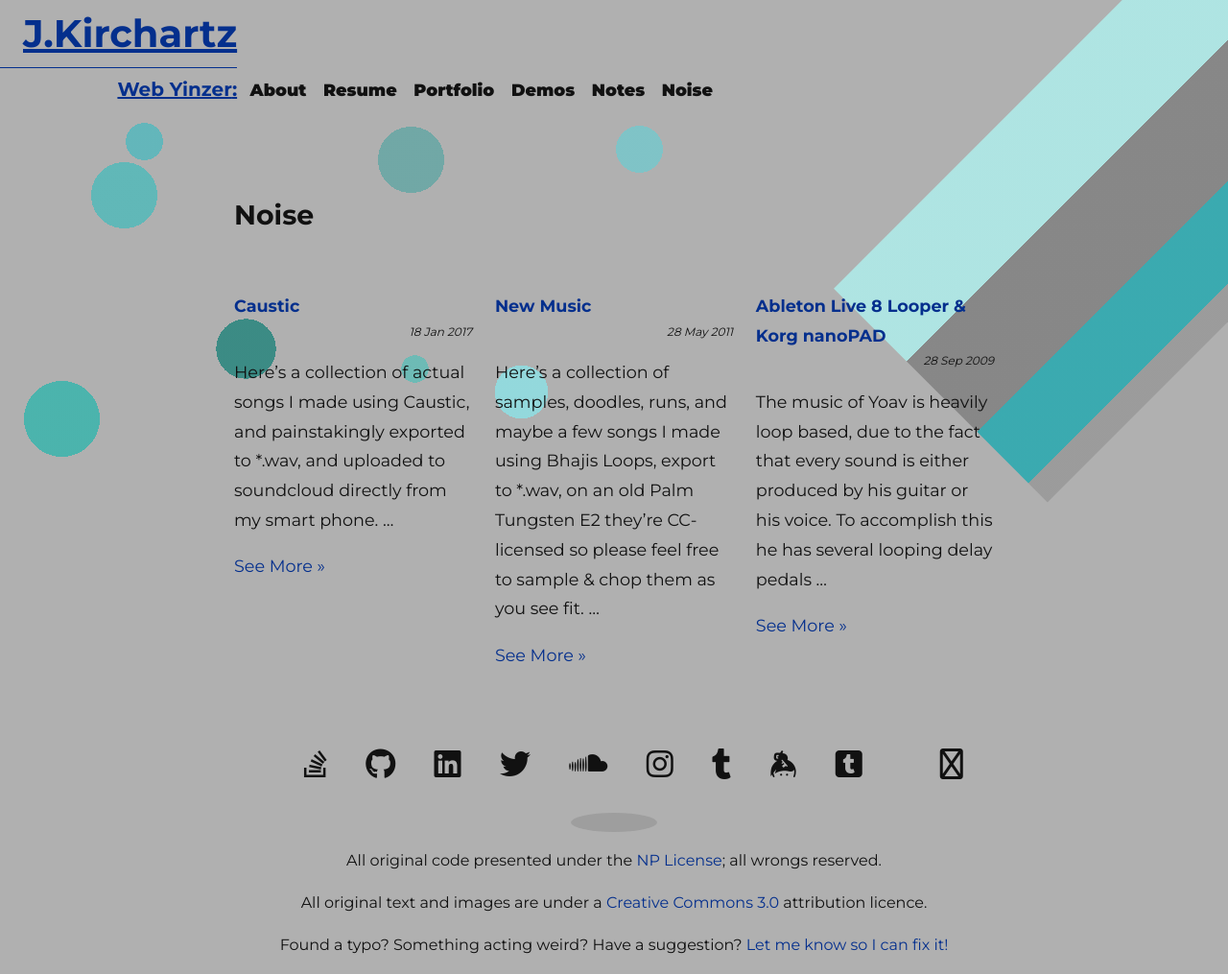
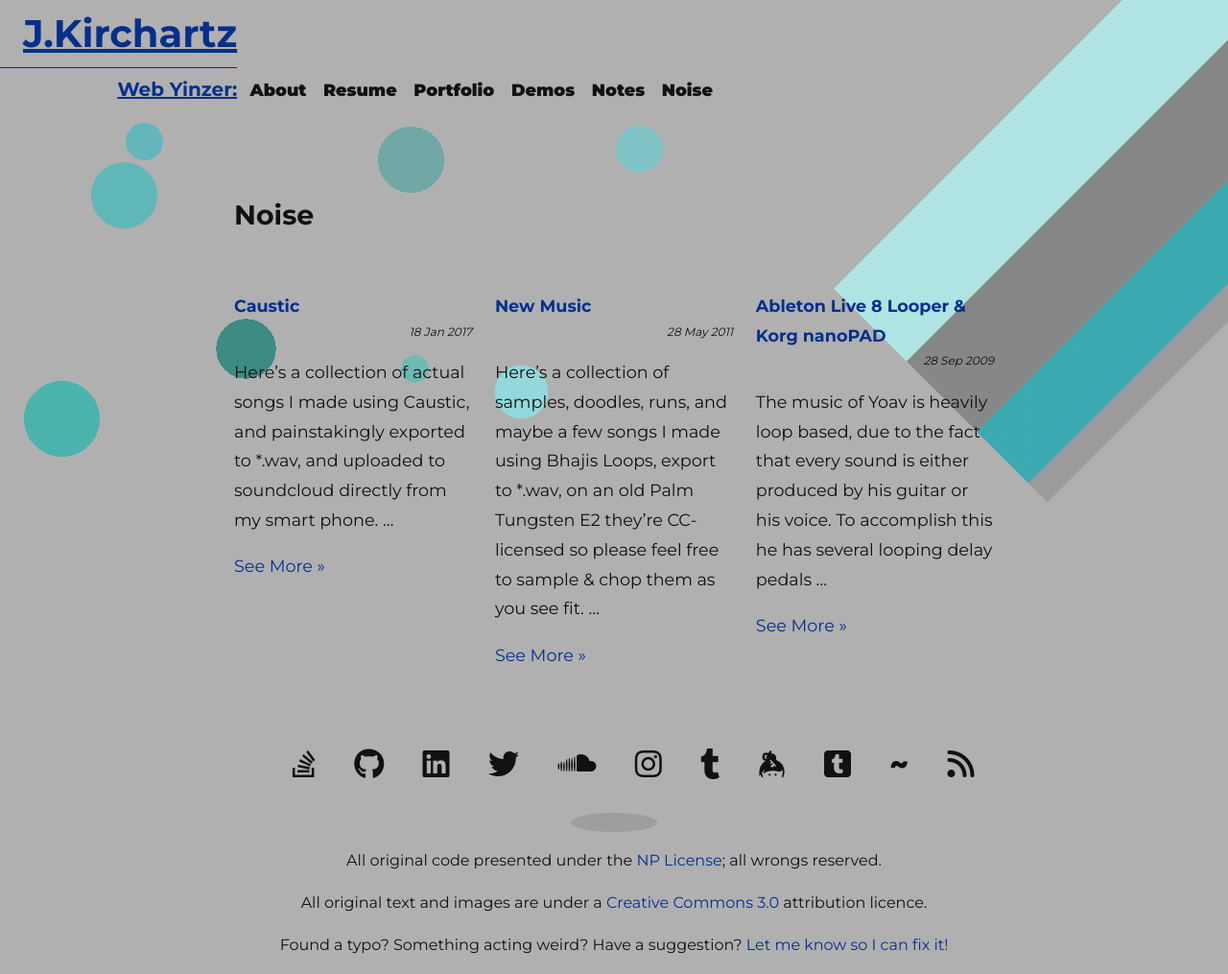
Before and after one commit to JKirchartz/jkirchartz.github.com, a Jekyll site: the page built from noise.html, in a window 1280 px wide. Shown: the whole page at 96% size. Built offline with Jekyll 4.4.1, drawn with Linux system fonts in a browser that asks for light colours; nearby versions of some CDN libraries; grey boxes are pictures that could not be loaded.

Commit message:
try to fix font-awesome (dang pro icons, dosh garnit)

```diff
--- a/_includes/social_media.html
+++ b/_includes/social_media.html
@@ -9,7 +9,7 @@
         <a rel="me" href="http://research.jkirchartz.com" title="My bookmark-storage tumblr"><i class="fab fa-tumblr" alt="tumblr"></i></a>
         <a rel="me" href="https://keybase.io/jkirchartz" title="My Keybase encrypted social network account"><i class="fab fa-keybase" alt="keybase"></i></a>
         <a rel="me" href="http://glitches.jkirchartz.com" title="My glitch art tumblr"><i class="fab fa-tumblr-square" alt="tumblr"></i></a>
-        <a rel="me" href="http://tilde.town/~kirch" title="My Gateway to the Tildeverse"><i class="far fa-tilde" alt="Tilde.Town"></i></a>
-        <a href="http://jkirchartz.com/feed.xml" title="Subscribe to my feed" rel="alternate" type="application/rss+xml"><i class="far fa-rss" alt="rss"></i></a>
+        <a rel="me" href="http://tilde.town/~kirch" title="My Gateway to the Tildeverse"><i class="fas fa-tilde" alt="Tilde.Town"></i></a>
+        <a href="http://jkirchartz.com/feed.xml" title="Subscribe to my feed" rel="alternate" type="application/rss+xml"><i class="fas fa-rss" alt="rss"></i></a>
         <!-- tilde? 2 more? -->
 </div>
--- a/css/_social.css
+++ b/css/_social.css
@@ -24,3 +24,8 @@
     transition: text-shadow .2s ease-in-out;
   }
 }
+
+.fas.fa-tilde::before {
+  content: "~";
+  font-family: var(--font-family);
+}
--- a/css/style.css
+++ b/css/style.css
@@ -494,6 +494,12 @@ header h1 small {
     transition: text-shadow .2s ease-in-out;
   }
 
+.fas.fa-tilde::before {
+  content: "~";
+  font-family: "Montserrat", sans-serif;
+  font-family: var(--font-family);
+}
+
 .highlight pre { background-color: #272822; color:#F8F8F2; padding: 0.5rem; }
 
 .highlight .hll { background-color: #272822; }
```
